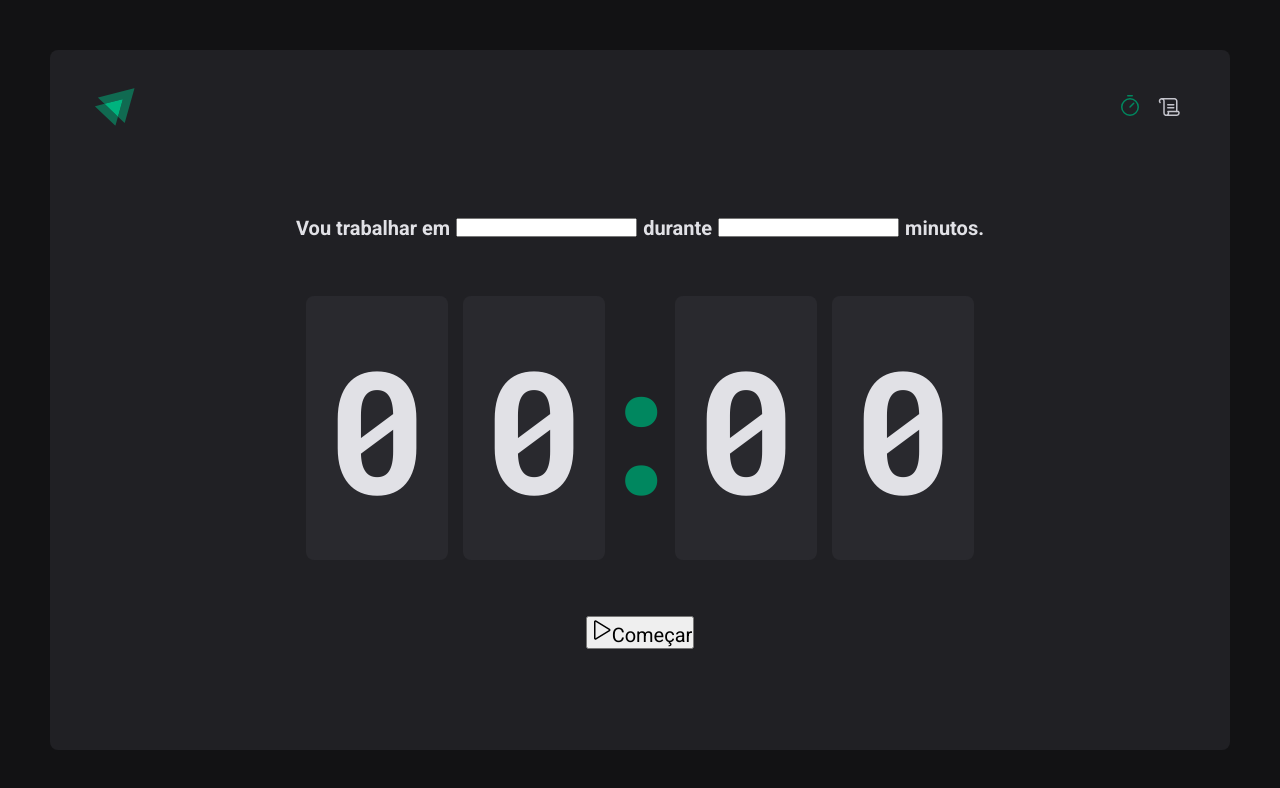
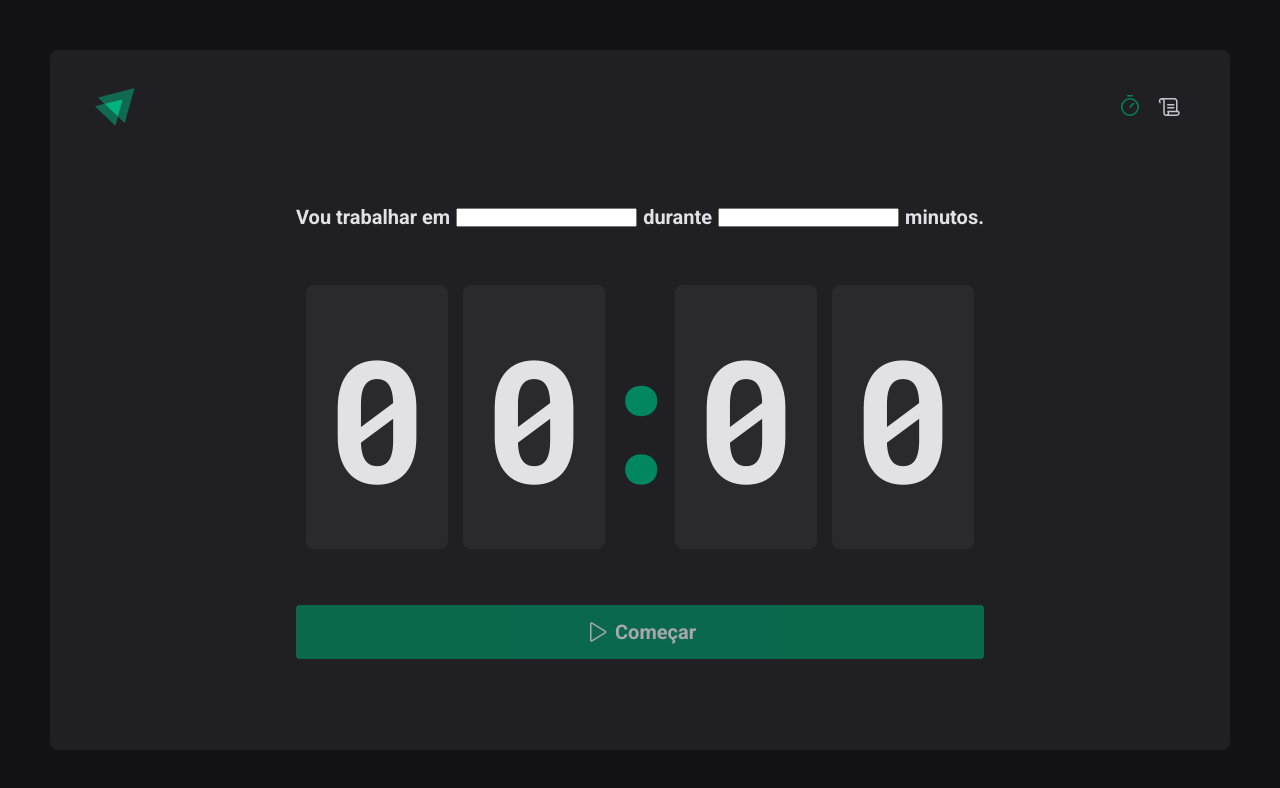
Before and after one commit to LuscaCid/ignite-timer-tsx, a React (Vite) app: page / in a window 1280 px wide. Shown: the top 788 px of the page. Built offline with nearby package versions, Linux system fonts and the light colour scheme.

Commit message:
working at home pagem

```diff
--- a/src/pages/Home/index.tsx
+++ b/src/pages/Home/index.tsx
@@ -1,5 +1,5 @@
 import { Play } from 'phosphor-react'
-import { FormContainer, HomeContainer, CountdownContainer, Separator } from './styles'
+import { FormContainer, HomeContainer, CountdownContainer, Separator, StartCountdownButton } from './styles'
 
 //type Props = {}
 
@@ -23,11 +23,12 @@ function Home()  {
         <span>0</span>
         <span>0</span>
       </CountdownContainer>
-      <button
+      <StartCountdownButton
+        disabled
         type='submit'>
           <Play size={24}/>
         Começar
-      </button>
+      </StartCountdownButton>
       </form>
 
 
--- a/src/pages/Home/styles.ts
+++ b/src/pages/Home/styles.ts
@@ -53,3 +53,25 @@ export const Separator = styled.div`
   justify-content: center;
   font-size: 17rem;
 `
+export const StartCountdownButton = styled.button`
+  width: 100%;
+  background: ${({theme}) => theme["green-500"]};
+  border: none;
+  border-radius: 4px;
+  display: flex;
+  align-items: center;
+  justify-content: center;
+  padding: 1.5rem;
+  color: ${({theme}) => theme["gray-100"]};
+  gap: .7rem;
+  cursor: pointer;
+  font-weight: bold;
+  transition: background 0.12s;
+  &:not(:disabled):hover{
+    background: ${({theme}) => theme["green-700"]};
+  }
+  &:disabled{
+    opacity: 0.7;
+    cursor: not-allowed;
+  }
+`
```
